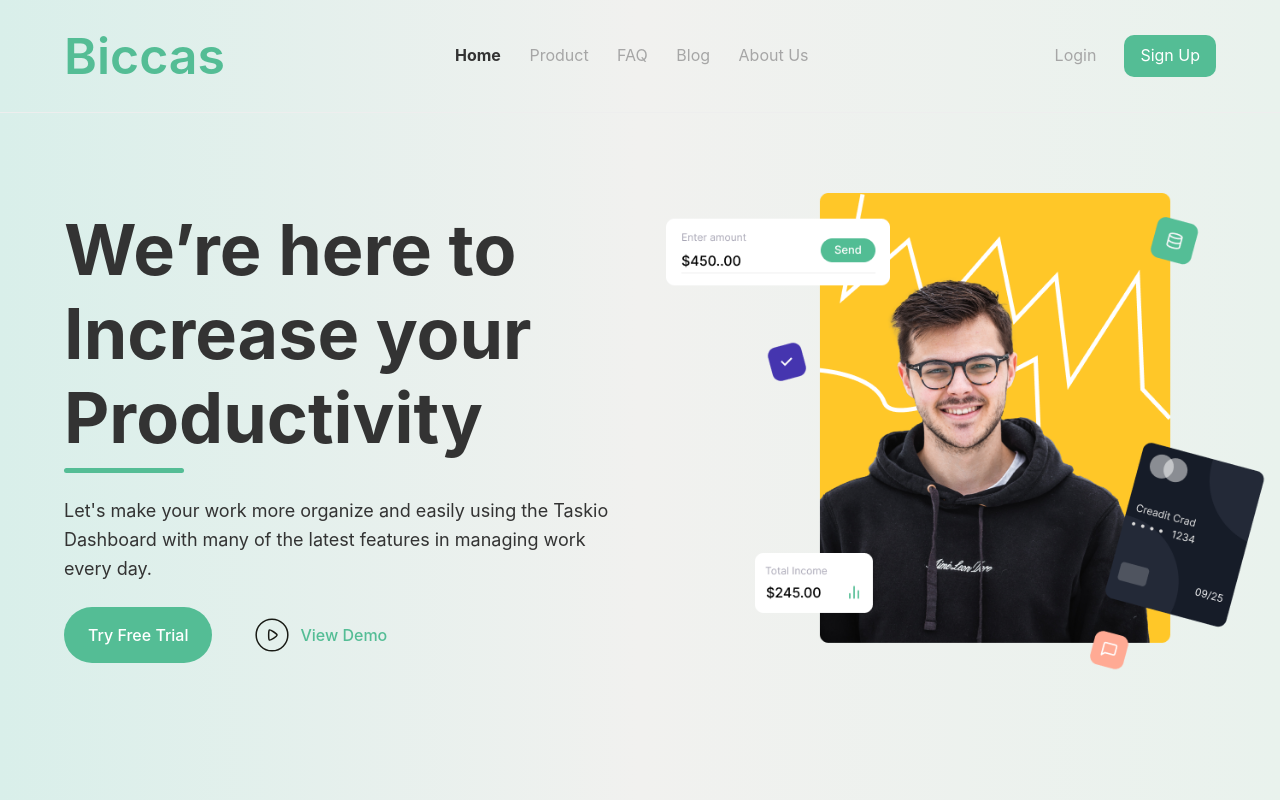
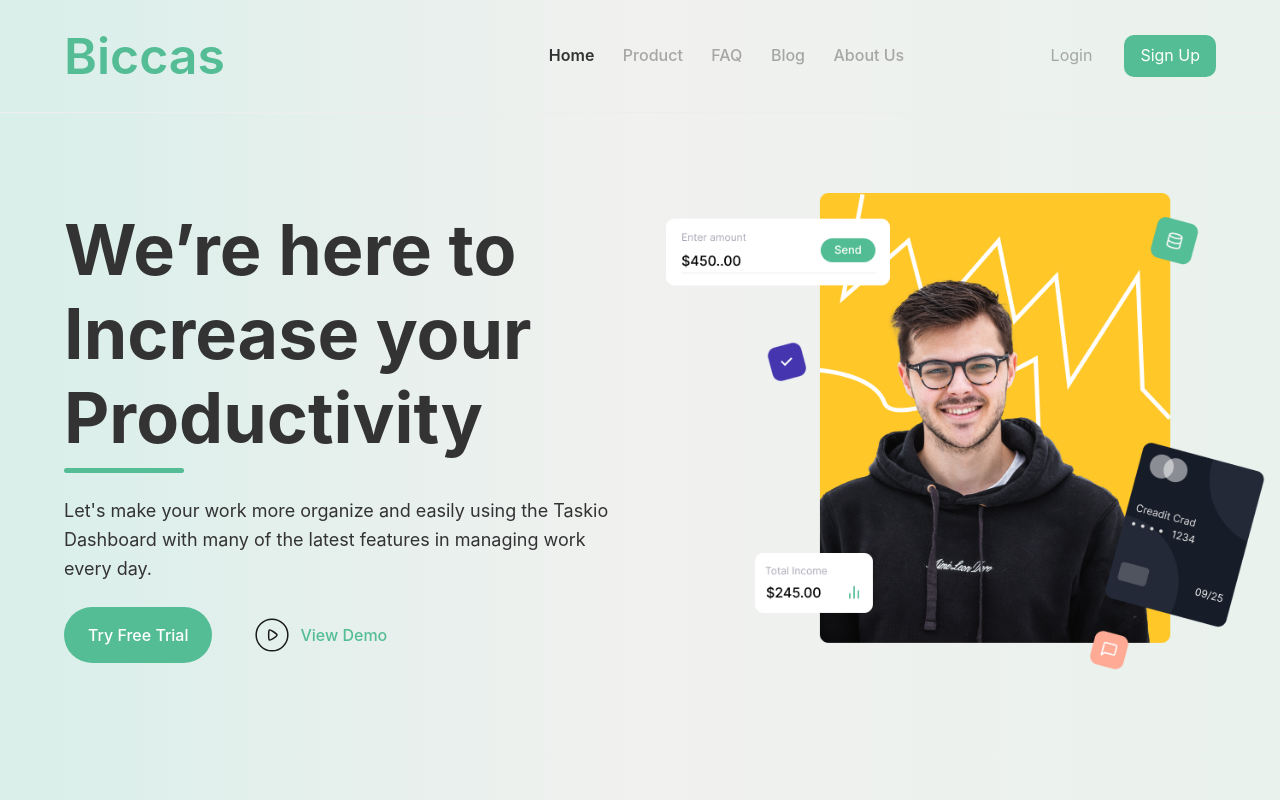
Before and after one commit to skImranSabuj/biccas, a plain HTML site: page index.html in a window 1280 px wide. Drawn offline with Linux system fonts and the light colour scheme.

Commit message:
Fix: Nav and hero section

```diff
--- a/index.html
+++ b/index.html
@@ -13,6 +13,8 @@
         <!-- Logo -->
         <a href="#" class="logo">Biccas</a>
 
+        <!-- Right Side -->
+        <div class="nav-right">
           <!-- Navigation Links -->
           <ul class="nav-menu">
             <li><a href="#section1" class="active">Home</a></li>
@@ -26,6 +28,7 @@
           <div class="nav-auth">
             <a href="#" class="btn login-btn">Login</a>
             <a href="#" class="btn signup-btn">Sign Up</a>
+          </div>
         </div>
 
         <!-- Mobile Toggle -->
--- a/scss/main.scss
+++ b/scss/main.scss
@@ -46,15 +46,23 @@ body {
 
   .nav {
     display: flex;
-    justify-content: space-between;
     align-items: center;
     padding: 1rem 0;
 
     .logo {
+      flex: 0 0 40%; // takes 40% of space
       font-weight: 600;
       color: $primary-color;
       font-size: 50px;
       text-decoration: none;
+    }
+
+    .nav-right {
+      flex: 0 0 60%;
+      display: flex;
+      justify-content: space-between;
+      align-items: center;
+      gap: 2rem;
     }
 
     .nav-menu {
@@ -66,6 +74,8 @@ body {
         margin-left: 1.5rem;
 
         a {
+          font-size: 16px;
+          font-weight: 500;
           text-decoration: none;
           color: $accent-color;
           transition: color 0.3s;
@@ -75,39 +85,34 @@ body {
           }
 
           &.active {
-            font-weight: 700;
+            font-weight: 600;
             color: $secondary-color;
           }
         }
       }
     }
 
-    /* Auth Buttons (Login / Sign Up) */
     .nav-auth {
       display: none; /* hidden on mobile */
-      margin-left: 1.5rem;
+      gap: 1rem;
 
       .btn {
         padding: 0.5rem 1rem;
         border-radius: 10px;
         text-decoration: none;
-        // font-size: 0.9rem;
         transition: all 0.3s ease;
       }
 
       .login-btn {
-        // border: 1px solid $primary-color;
         color: $accent-color;
         background: transparent;
 
         &:hover {
-          //   background: $primary-color;
           color: $primary-color;
         }
       }
 
       .signup-btn {
-        margin-left: 0.75rem;
         background: $primary-color;
         color: white;
 
@@ -132,7 +137,6 @@ body {
       }
       .nav-auth {
         display: flex;
-        align-items: center;
       }
       .nav-toggle {
         display: none;
@@ -164,11 +168,11 @@ body {
       position: relative;
 
       @include respond(tablet) {
-        font-size: 3.5rem; // ~56px
+        font-size: 3.5rem;
       }
 
       @include respond(desktop) {
-        font-size: 4.375rem; // 70px
+        font-size: 4.375rem;
       }
 
       .underline {
```
Also changed, not shown: css/main.css, 1 other file. Lines whose indentation alone changed are shown as unchanged.
